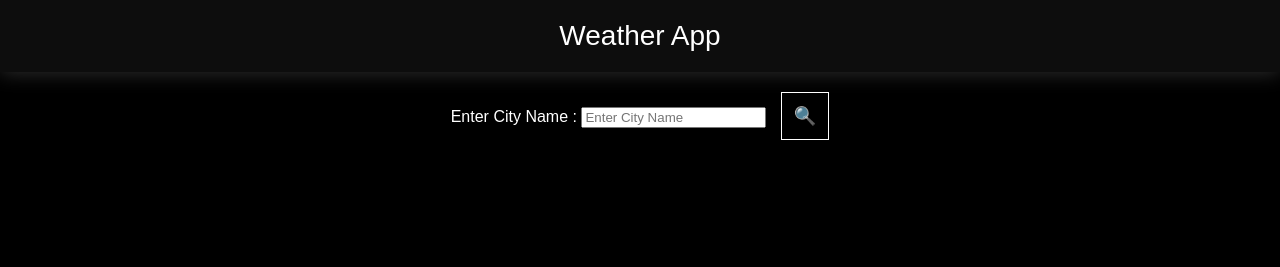
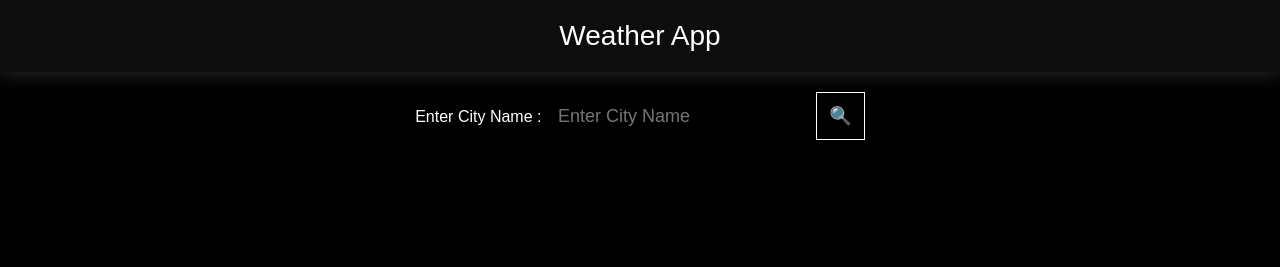
Before and after one commit to AjinkyaD3/Weater-App, a plain HTML site: page index.html in a window 1280 px wide. Drawn offline with Linux system fonts and the light colour scheme.

Commit message:
Update style.css

```diff
--- a/style.css
+++ b/style.css
@@ -27,7 +27,7 @@ body {
     margin-bottom: 20px;
   }
 
-  input[type="text"] {
+  input[type="search"] {
     padding: 12px;
     font-size: 18px;
     background-color: #000000;
```
